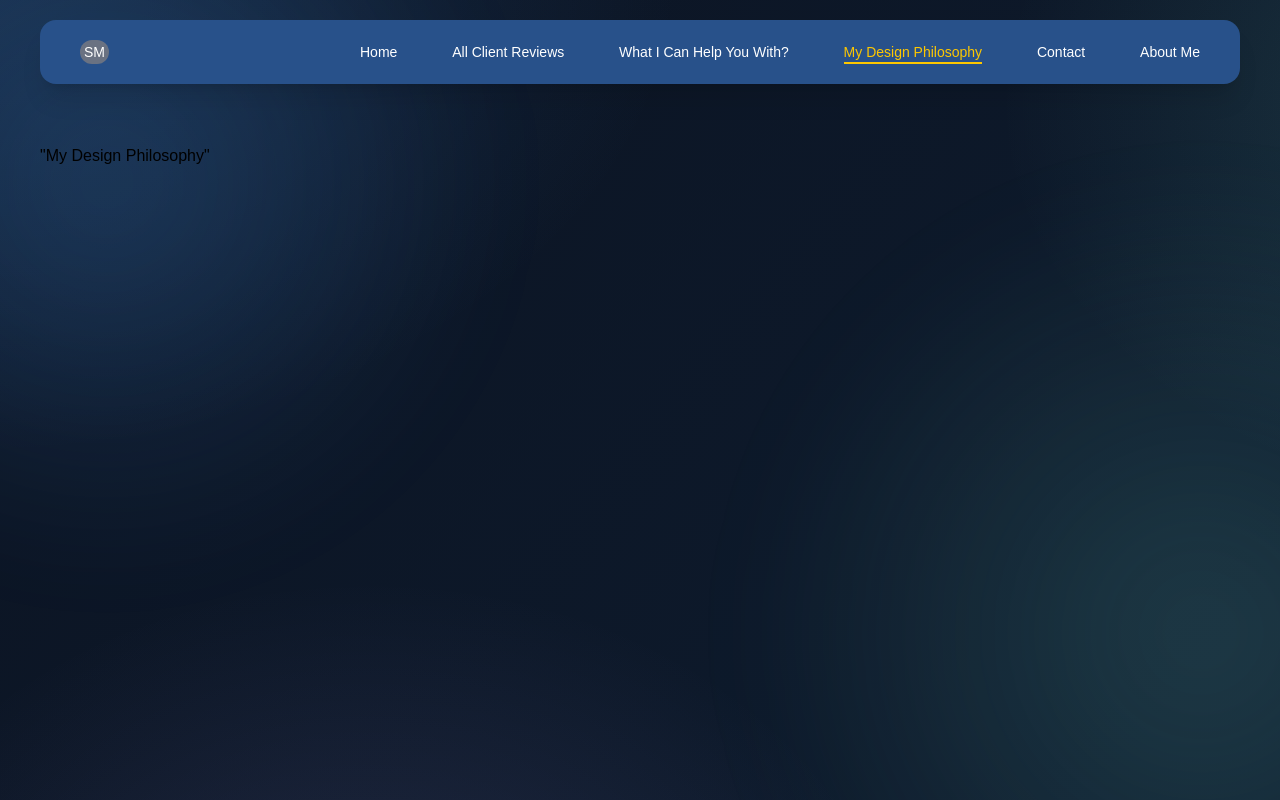
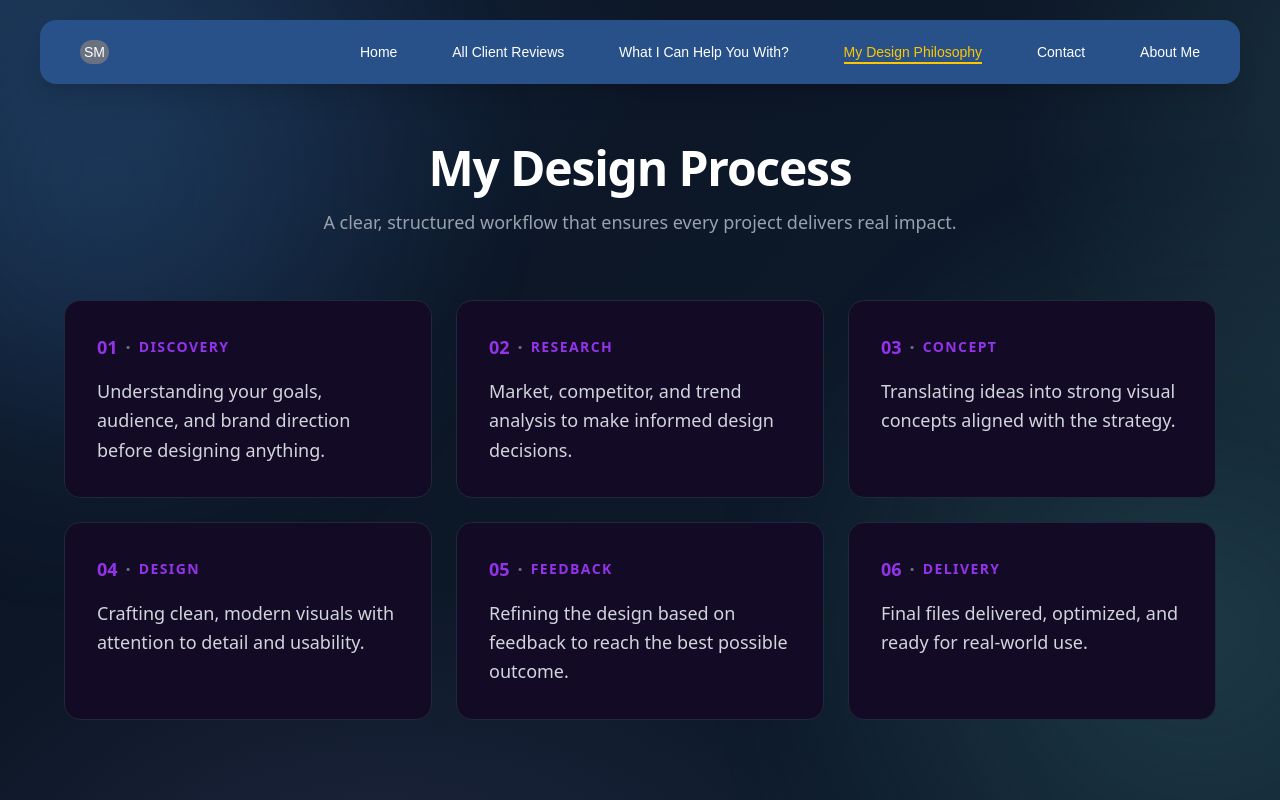
Before and after one commit to nakib360/S-M-Rafid-Ayman-s-Portfolio, a React (Vite) app: page /philosophy in a window 1280 px wide. Built offline with nearby package versions, Linux system fonts and the light colour scheme; a web font is replaced by a local one.

Commit message:
adding phylosopy

```diff
--- /dev/null
+++ b/src/Components/Pages/Philosophy.jsx
@@ -0,0 +1,72 @@
+import React from 'react';
+
+const processes = [
+  {
+    id: "01",
+    title: "DISCOVERY",
+    description: "Understanding your goals, audience, and brand direction before designing anything."
+  },
+  {
+    id: "02",
+    title: "RESEARCH",
+    description: "Market, competitor, and trend analysis to make informed design decisions."
+  },
+  {
+    id: "03",
+    title: "CONCEPT",
+    description: "Translating ideas into strong visual concepts aligned with the strategy."
+  },
+  {
+    id: "04",
+    title: "DESIGN",
+    description: "Crafting clean, modern visuals with attention to detail and usability."
+  },
+  {
+    id: "05",
+    title: "FEEDBACK",
+    description: "Refining the design based on feedback to reach the best possible outcome."
+  },
+  {
+    id: "06",
+    title: "DELIVERY",
+    description: "Final files delivered, optimized, and ready for real-world use."
+  }
+];
+
+const Philosophy = () => {
+  return (
+    <div className=" px-6 font-sans text-white">
+      <div className="max-w-7xl mx-auto text-center mb-16">
+        {/* Title with subtle glow */}
+        <h2 className="text-4xl md:text-5xl font-extrabold mb-4 tracking-tight shadow-purple-500/20">
+          My Design Process
+        </h2>
+        <p className="text-gray-400 text-lg">
+          A clear, structured workflow that ensures every project delivers real impact.
+        </p>
+      </div>
+
+      <div className="max-w-7xl mx-auto grid grid-cols-1 md:grid-cols-3 gap-6">
+        {processes.map((item) => (
+          <div
+            key={item.id}
+            className="bg-[#130b25] border border-gray-800 rounded-2xl p-8 hover:border-purple-500/40 transition-all duration-300 group"
+          >
+            <div className="flex items-center gap-2 mb-4">
+              <span className="text-[#9333ea] font-bold text-lg">{item.id}</span>
+              <span className="text-gray-500 font-bold text-lg">·</span>
+              <h3 className="text-[#9333ea] font-bold tracking-widest text-sm uppercase">
+                {item.title}
+              </h3>
+            </div>
+            <p className="text-gray-300 text-lg leading-relaxed">
+              {item.description}
+            </p>
+          </div>
+        ))}
+      </div>
+    </div>
+  );
+};
+
+export default Philosophy;
--- a/src/Router/Router.jsx
+++ b/src/Router/Router.jsx
@@ -3,6 +3,7 @@ import Main from "../Components/Main";
 import Home from "../Components/Pages/Home";
 import Reviews from "../Components/Pages/Reviews";
 import Help from "../Components/Pages/Help";
+import Philosophy from "../Components/Pages/Philosophy";
 
 const router = createBrowserRouter([
     {
@@ -23,7 +24,7 @@ const router = createBrowserRouter([
             },
             {
                 path: "/philosophy",
-                element: <p>"My Design Philosophy"</p>,
+                element: <Philosophy/>,
             },
             {
                 path: "/contact",
```
